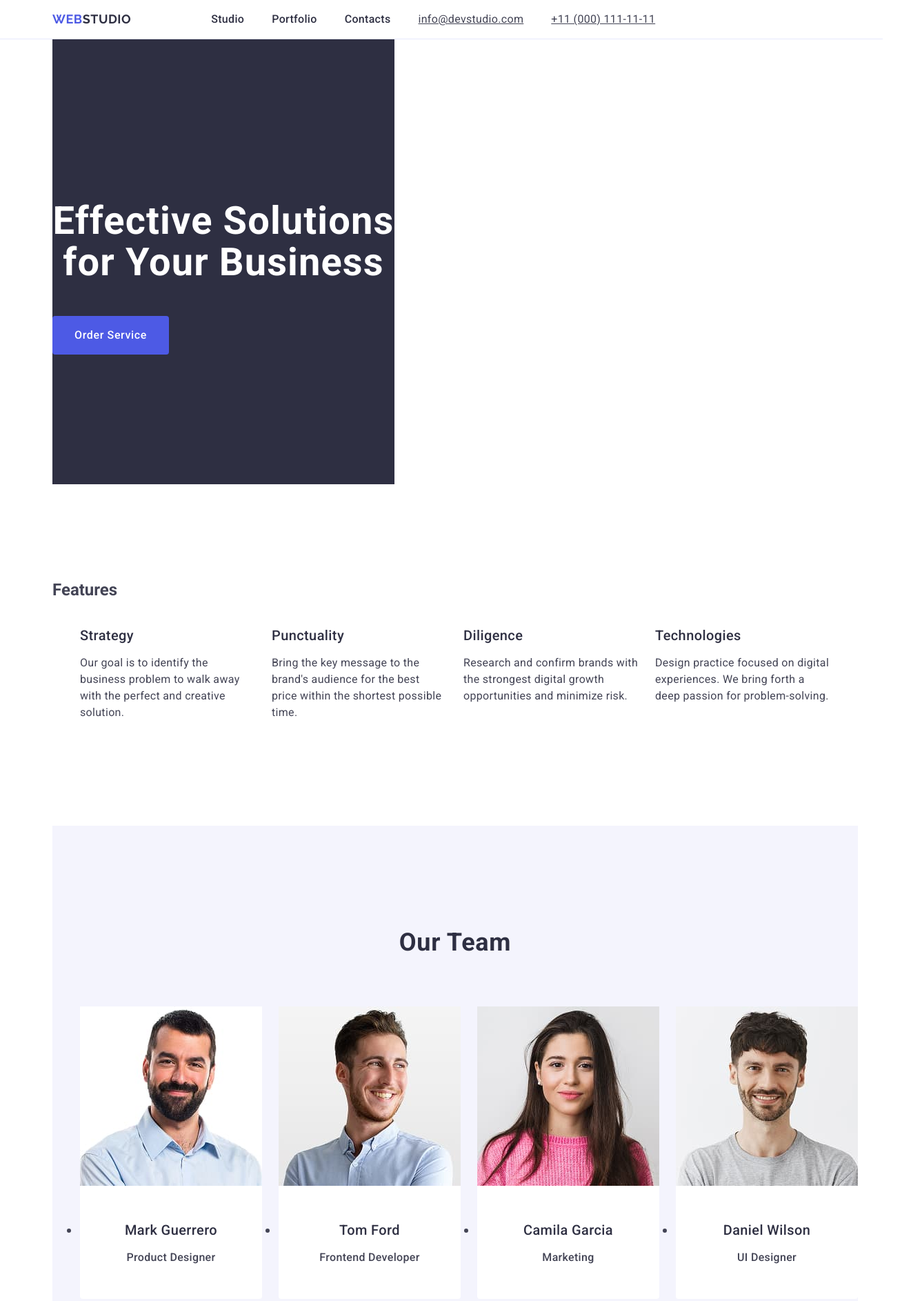
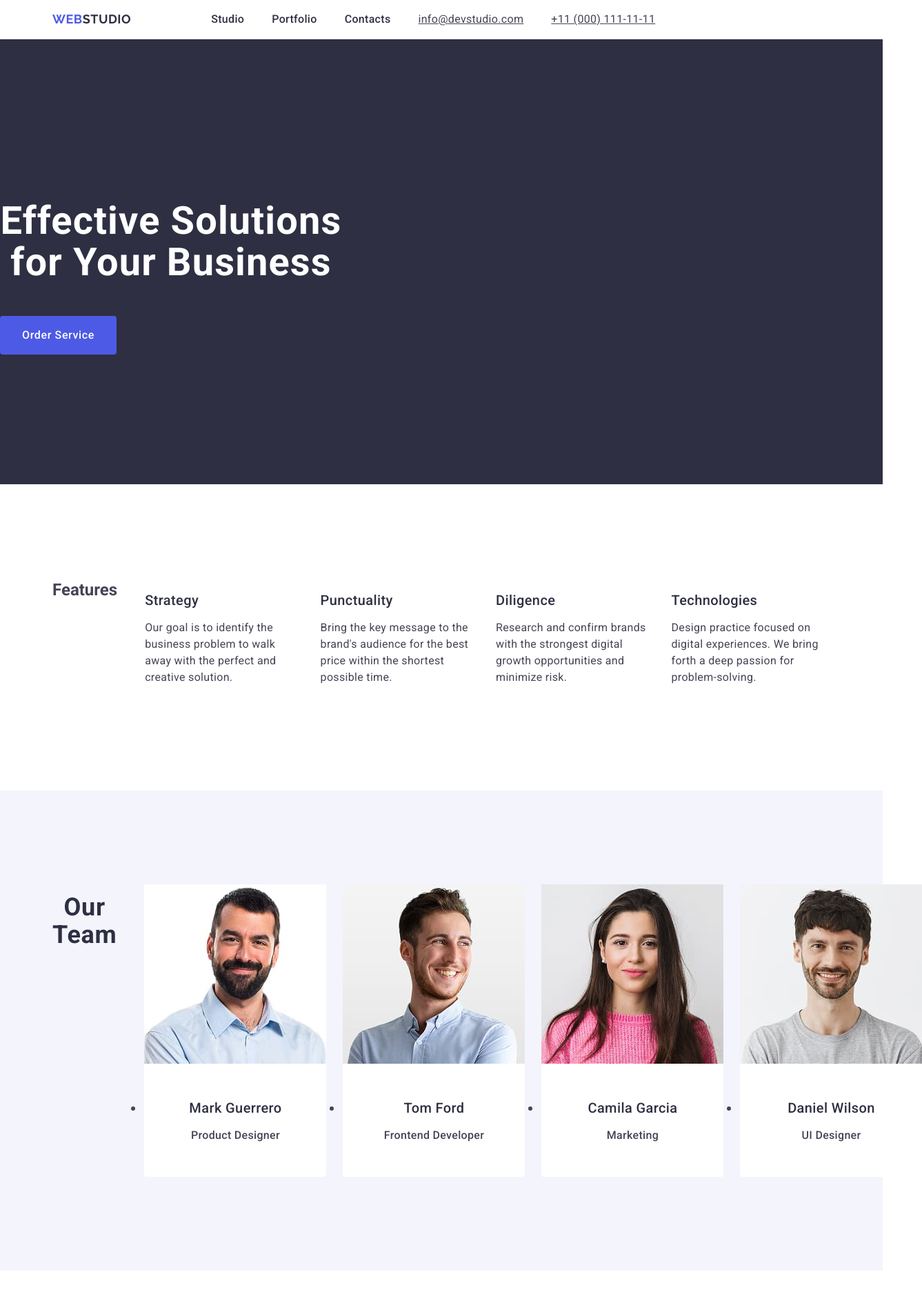
Before and after one commit to Lika2907/goit-markup-hw-03, a plain HTML site: page index.html in a window 1280 px wide. Shown: the top 1886 px of the page at 69% size, 1337 px wide, since content can reach past the window. Drawn offline with nearby package versions, Linux system fonts and the light colour scheme.

Commit message:
correct mistakes

```diff
--- a/css/styles.css
+++ b/css/styles.css
@@ -9,9 +9,6 @@ body {
 
 .container {
     display: flex;
-}
-
-.default-container {
     width: 1158px;
     margin: 0 auto;
     padding: 0 15px;
--- a/index.html
+++ b/index.html
@@ -6,7 +6,7 @@
     <title>Homework #3</title>
     <link rel="preconnect" href="https://fonts.googleapis.com">
     <link rel="preconnect" href="https://fonts.gstatic.com" crossorigin>
-    <link rel="stylesheet" href="https://cdnjs.cloudflare.com/ajax/libs/modern-normalize/3.0.1/modern-normalize.min.css" />
+    <link rel="stylesheet" href="https://cdnjs.cloudflare.com/ajax/libs/modern-normalize/3.0.1/modern-normalize.min.css">
     <link href="https://fonts.googleapis.com/css2?family=Raleway:ital,wght@0,700;1,700&family=Roboto:ital,wght@0,100..900;1,100..900&display=swap" rel="stylesheet">
     <link rel="stylesheet" href="css/styles.css">
 </head>
@@ -32,17 +32,17 @@
     </header>
     <!-- Main contant -->
      <main>
-        <div class="container default-container">
-            <section class="solutions">
+        <section class="solutions">
+                <div class="container"></div>
                 <h1 class="headline">Effective Solutions for Your Business</h1>
                 <button type="button" class="button">Order Service</button>
+                </div>
             </section>
-        </div>
-            <div class="container default-container">
-                <section class="features">
-                    <h2 class="visually-hidden">Features</h2>
-                    <ul class="lists-features">
-                        <li class="list-goals">
+            <section class="features">
+                <div class="container">
+                <h2 class="visually-hidden">Features</h2>
+                <ul class="lists-features">
+                     <li class="list-goals">
                             <h3 class="goals">Strategy</h3>
                             <p class="text">
                                 Our goal is to identify the business problem to walk away with the perfect and creative solution.
@@ -67,10 +67,10 @@
                             </p>
                         </li>
                     </ul>
+                    </div>
                 </section>
-            </div>
-            <div class="container default-container">
                 <section class="team">
+                    <div class="container">
                     <h2 class="team-headline">Our Team</h2>
                     <ul class="lists-team">
                         <li class="team-members">
@@ -102,10 +102,10 @@
                             </div>
                         </li>
                     </ul>
+                    </div>
                 </section>
-            </div>
-         <div class="container default-container">
             <section class="portfolio">
+                <div class="container">
                 <h2 class="portfolio-headline">Our Portfolio</h2>
                 <ul class="lists-portfolio">
                     <li class="portfolio-item">
@@ -151,17 +151,17 @@
                      </div>
                     </li>
                 </ul>
+                </div>
             </section>
-         </div>
      </main>
      <!-- Footer -->
-     <div class="container default-container">
         <footer class="footer-features">
+            <div class="container">
             <a href="./index.html" class="footer-logo">Web<span class="footer-logo-color">Studio</span></a>
             <p class="footer-text">
                 Increase the flow of customers and sales for your business with digital marketing & growth solutions.
             </p>
+            </div>
         </footer>
-     </div>
 </body>
 </html>
```
